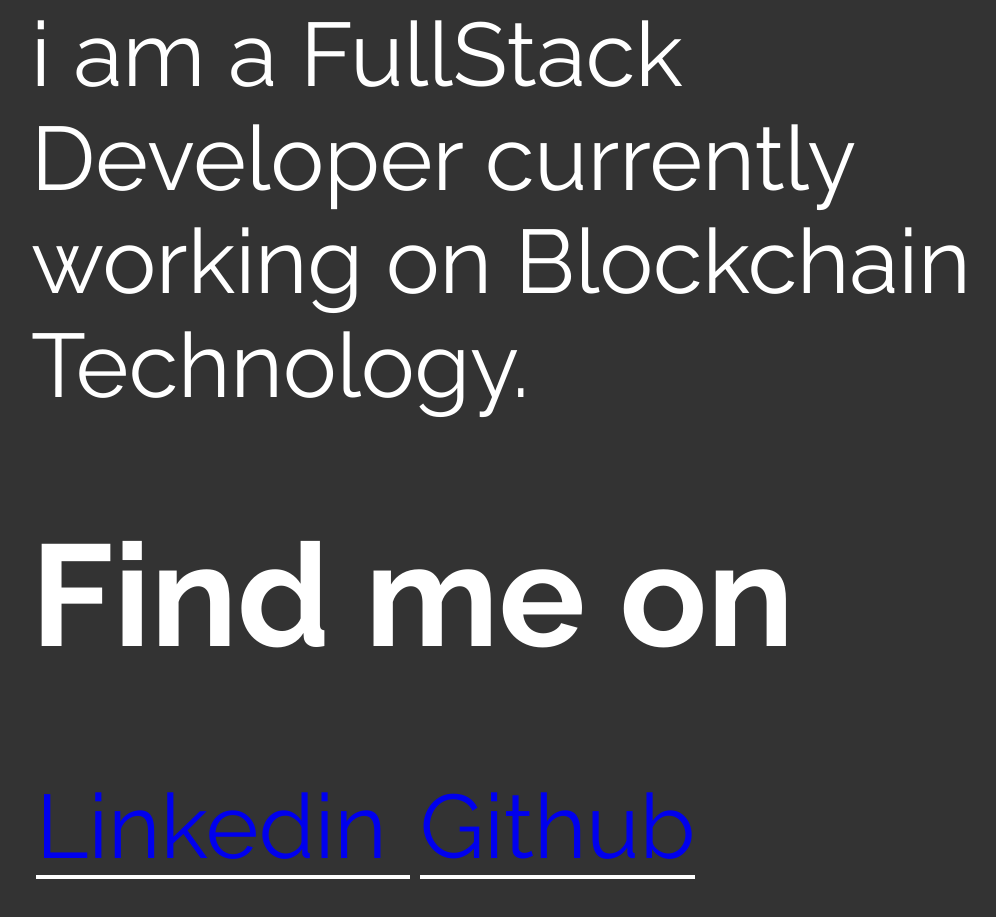
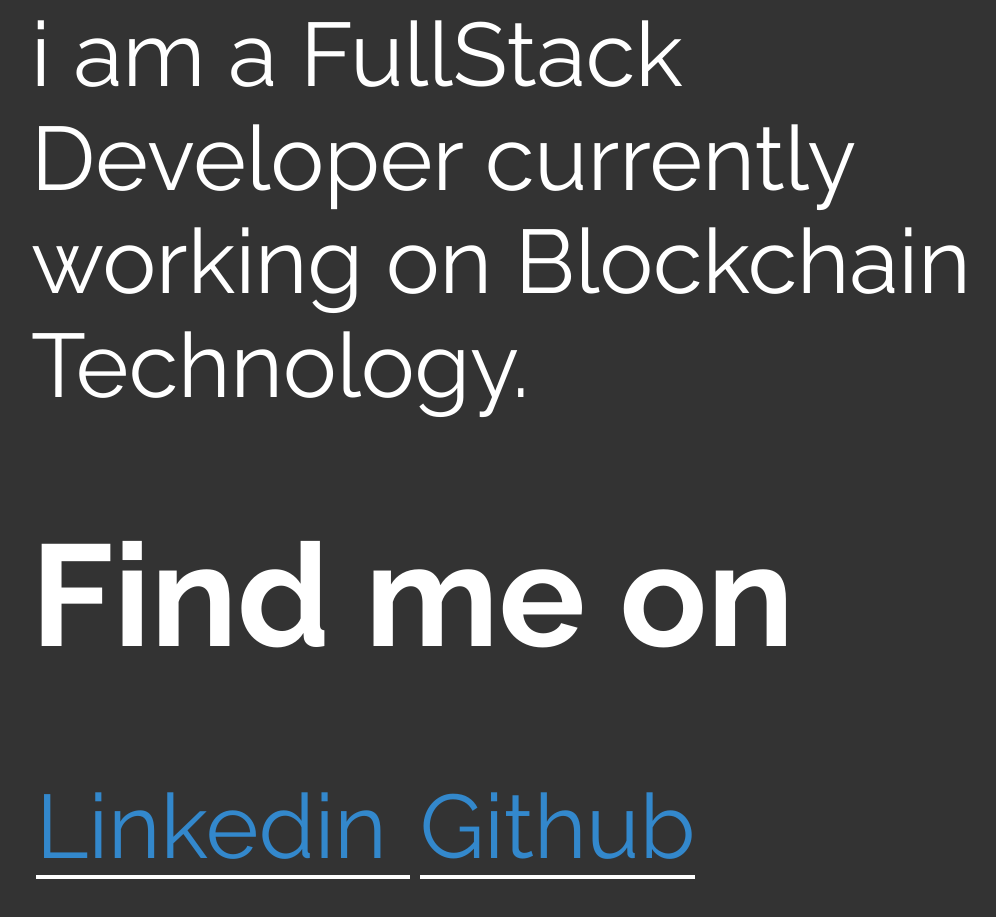
Before and after one commit to iamaamir/iamaamir.github.io, a plain HTML site: page index.html in a window 1280 px wide. Shown: the part 687-1604 px from the top of the page, without its empty margins (129-1125 px from the left). Drawn offline with nearby package versions, Linux system fonts and the light colour scheme; a small style sheet from the web is missing.

Commit message:
experiment 4

```diff
--- a/index.html
+++ b/index.html
@@ -39,6 +39,7 @@
 	background-size: 4px 4px;
   text-decoration: none;
   margin: 5px;
+  color: #38c;
   transition: all .2s;
 }
 
```
